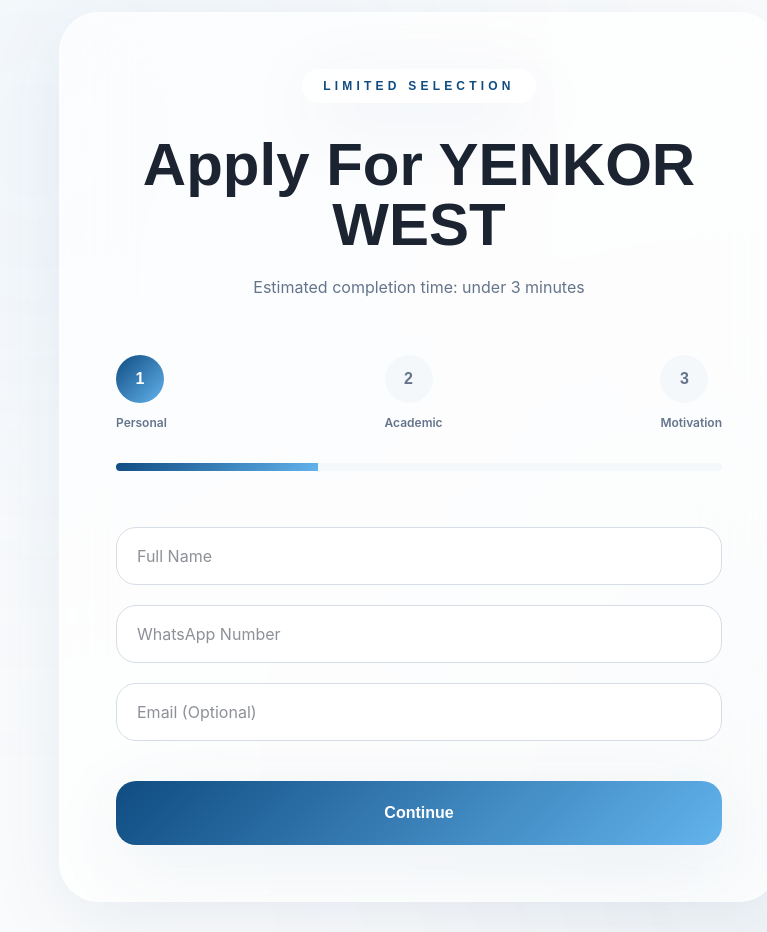
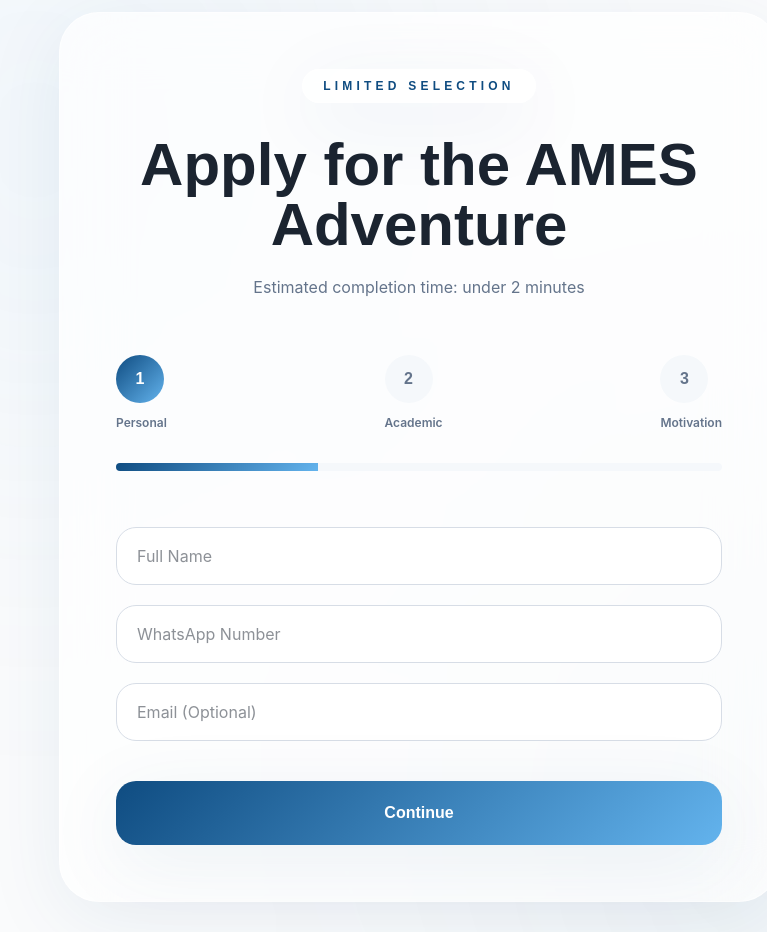
Before and after one commit to George-Script/AMES-Adventure, a React (Vite) app: page / in a window 1280 px wide. Shown: the part 9580-10512 px from the top of the page, without its empty margins (221-988 px from the left). Built offline with nearby package versions, Linux system fonts and the light colour scheme.

Commit message:
fix: update titles and messaging in RegistrationForm for AMES Adventure

```diff
--- a/src/sections/RegistrationForm.tsx
+++ b/src/sections/RegistrationForm.tsx
@@ -171,11 +171,11 @@
                 </div>
 
                 <h2 className="mt-8 font-display text-5xl font-black md:text-6xl">
-                  Apply For YENKOR WEST
+                  Apply for the AMES Adventure
                 </h2>
 
                 <p className="mt-5 text-base text-ink-60">
-                  Estimated completion time: under 3 minutes
+                  Estimated completion time: under 2 minutes
                 </p>
               </div>
 
@@ -301,16 +301,15 @@
                       <>
                         <textarea
                           rows={6}
-                          required
                           name="reason"
                           value={formData.reason}
                           onChange={update}
-                          placeholder="Tell us why you should be selected…"
+                          placeholder="What are your expectations for this Adventure?"
                           className={`${input} resize-none`}
                         />
 
                         <p className="mt-4 text-sm text-ink-40">
-                          Authentic responses perform best.
+                          Your response helps us plan this adventure with you.
                         </p>
                       </>
                     )}
--- a/src/styles/index.css
+++ b/src/styles/index.css
@@ -1,7 +1,7 @@
 @import "tailwindcss";
 
 /* =========================
-   YENKOR WEST DESIGN SYSTEM
+   AMES ADVENTURE DESIGN SYSTEM
 ========================= */
 
 @theme {
```
